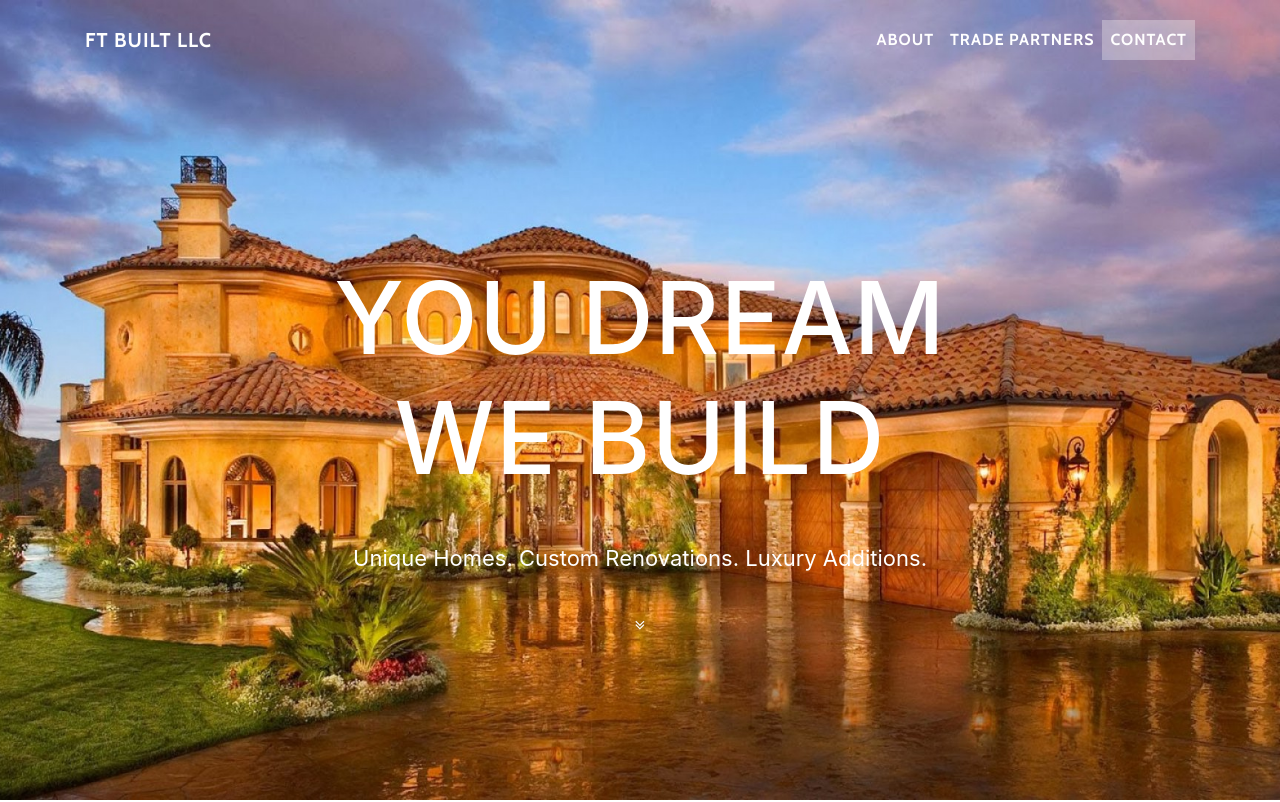
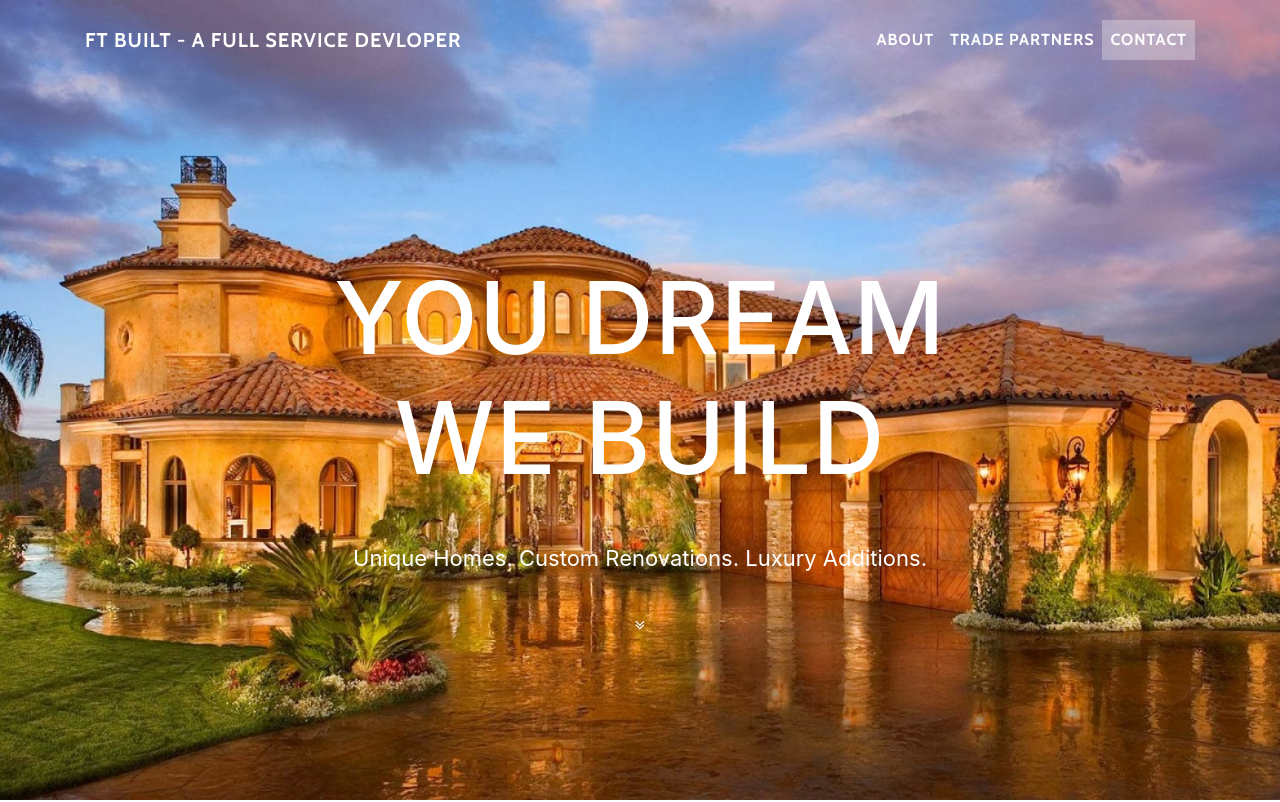
Before and after one commit to ftbuilt/ftbuilt, a website with bundled scripts: page index.html in a window 1280 px wide. Shown: the top 802 px of the page. Built offline with nearby package versions, Linux system fonts and the light colour scheme.

Commit message:
Update index.html

```diff
--- a/index.html
+++ b/index.html
@@ -28,7 +28,7 @@
     <!-- Navigation -->
     <nav class="navbar navbar-expand-lg navbar-light fixed-top" id="mainNav">
       <div class="container">
-        <a class="navbar-brand js-scroll-trigger" href="#page-top">FT Built LLC</a>
+        <a class="navbar-brand js-scroll-trigger" href="#page-top">FT Built - A FULL SERVICE DEVLOPER</a>
         <button class="navbar-toggler navbar-toggler-right" type="button" data-toggle="collapse" data-target="#navbarResponsive" aria-controls="navbarResponsive" aria-expanded="false" aria-label="Toggle navigation">
           Menu
           <i class="fa fa-bars"></i>
```
